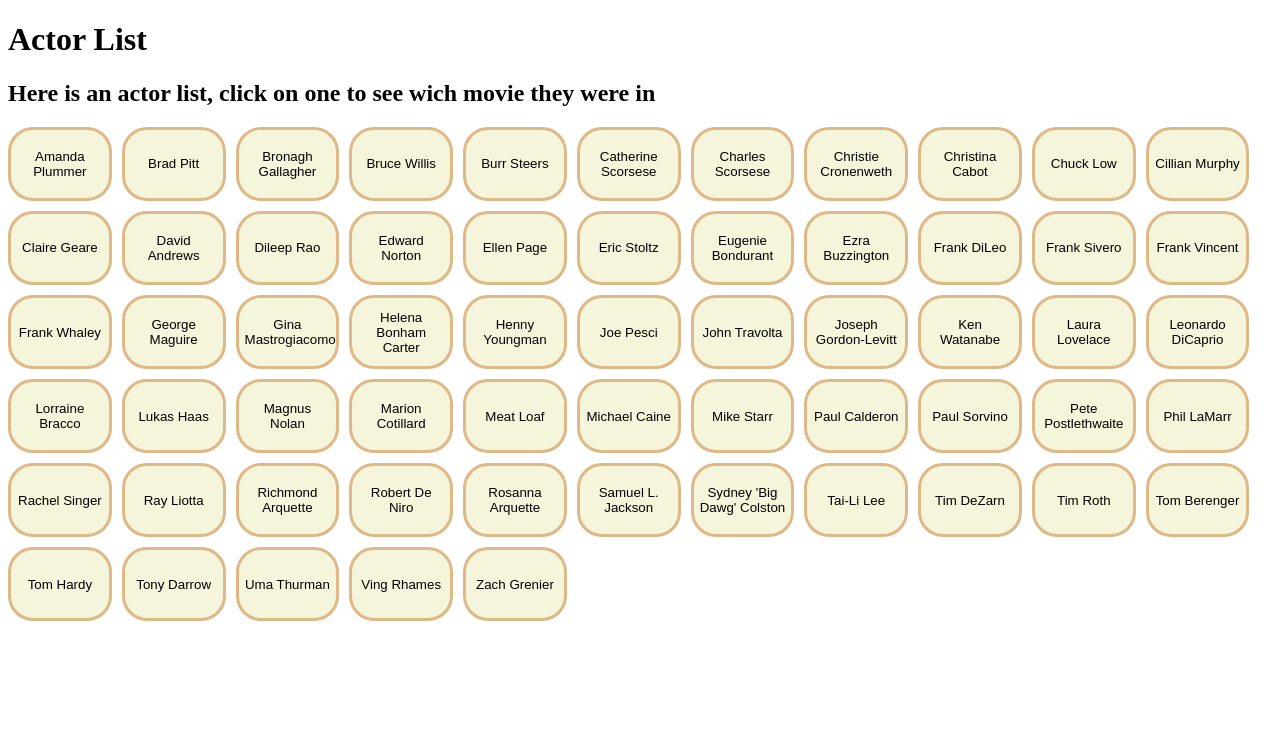
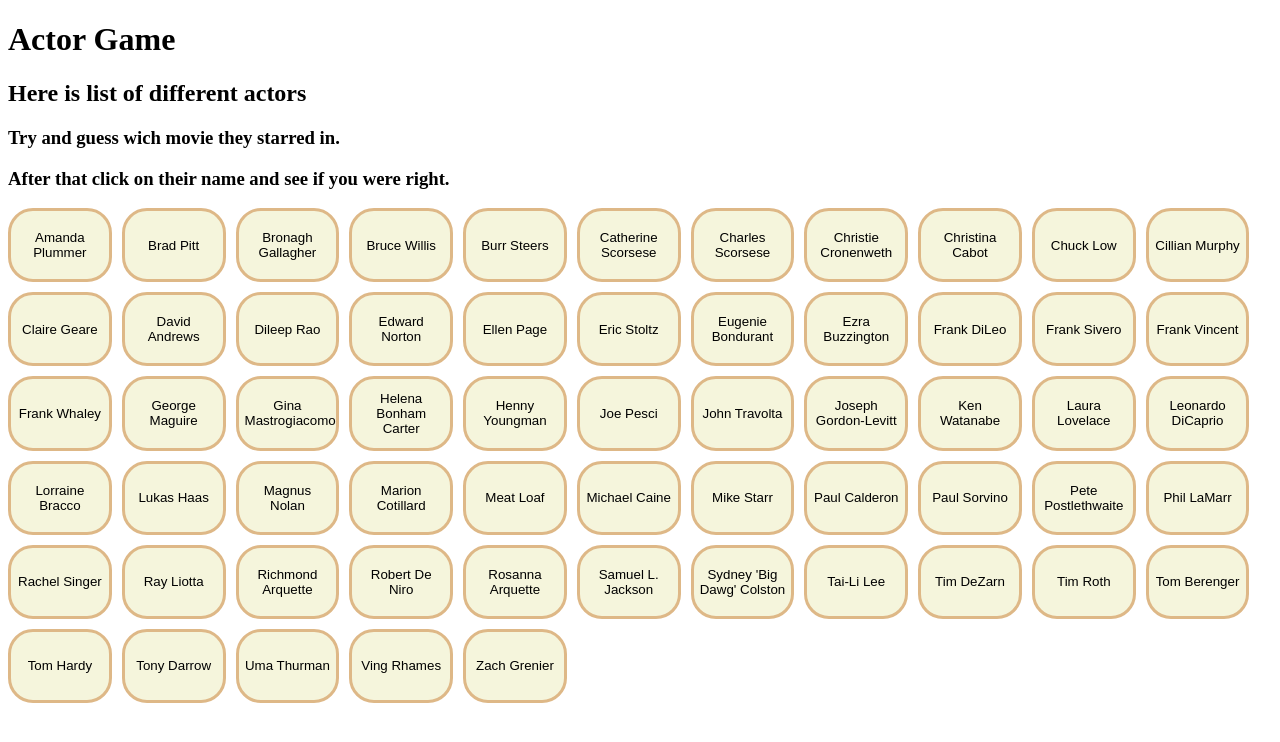
Before and after one commit to emma673r/actorlist, a plain HTML site: page index.html in a window 1280 px wide. Drawn offline with Linux system fonts and the light colour scheme.

Commit message:
game - see extras

```diff
--- a/index.html
+++ b/index.html
@@ -17,8 +17,10 @@
     Make the list color the actors differently, depending on which movie they are in
     Add animations to open and close "details" or "movies" when selecting different actors or movies -->
 
-    <h1>Actor List</h1>
-    <h2>Here is an actor list, click on one to see wich movie they were in</h2>
+    <h1>Actor Game</h1>
+    <h2>Here is list of different actors</h2>
+    <h3>Try and guess wich movie they starred in.</h3>
+    <h3>After that click on their name and see if you were right.</h3>
     <div class="list-result">
       <div id="actor">
         <!-- <btn class = "actor"></div> -->
```
